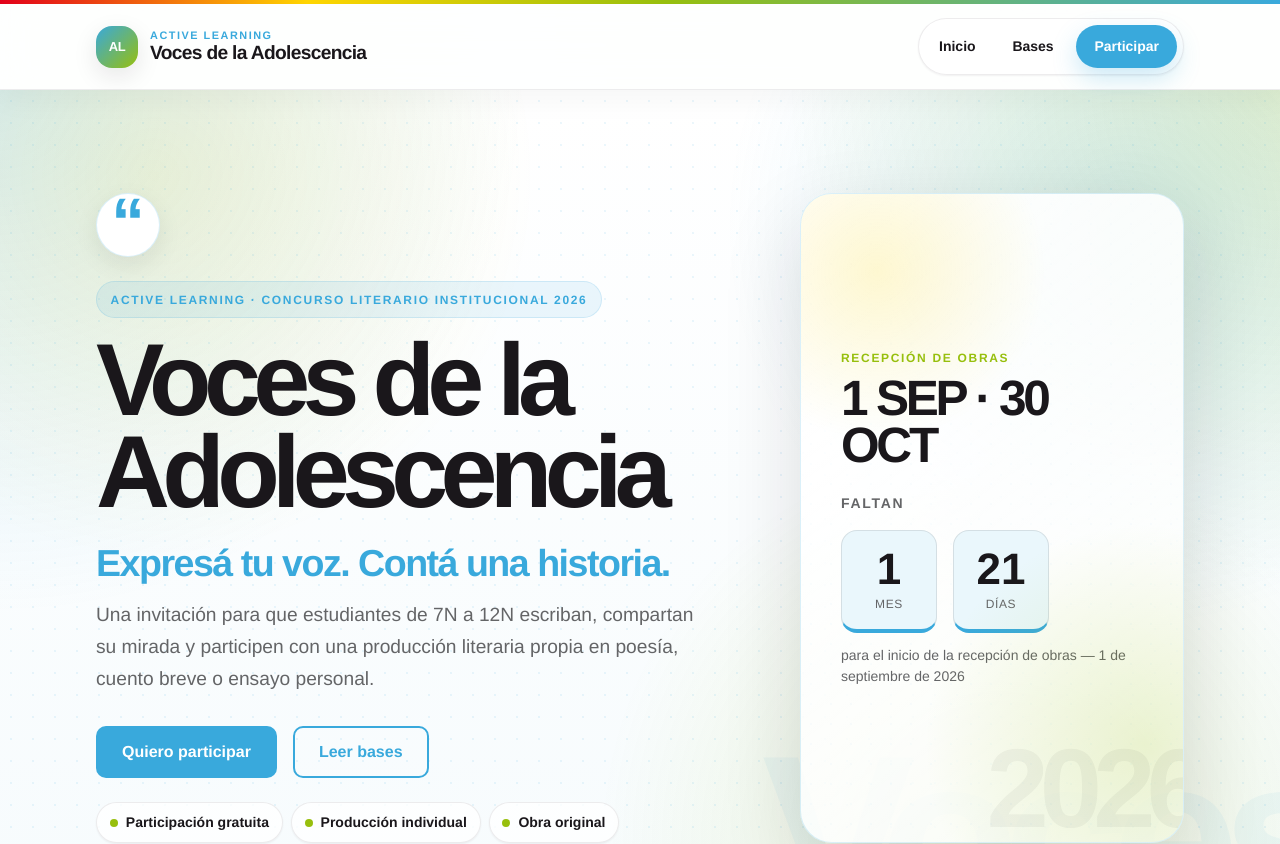
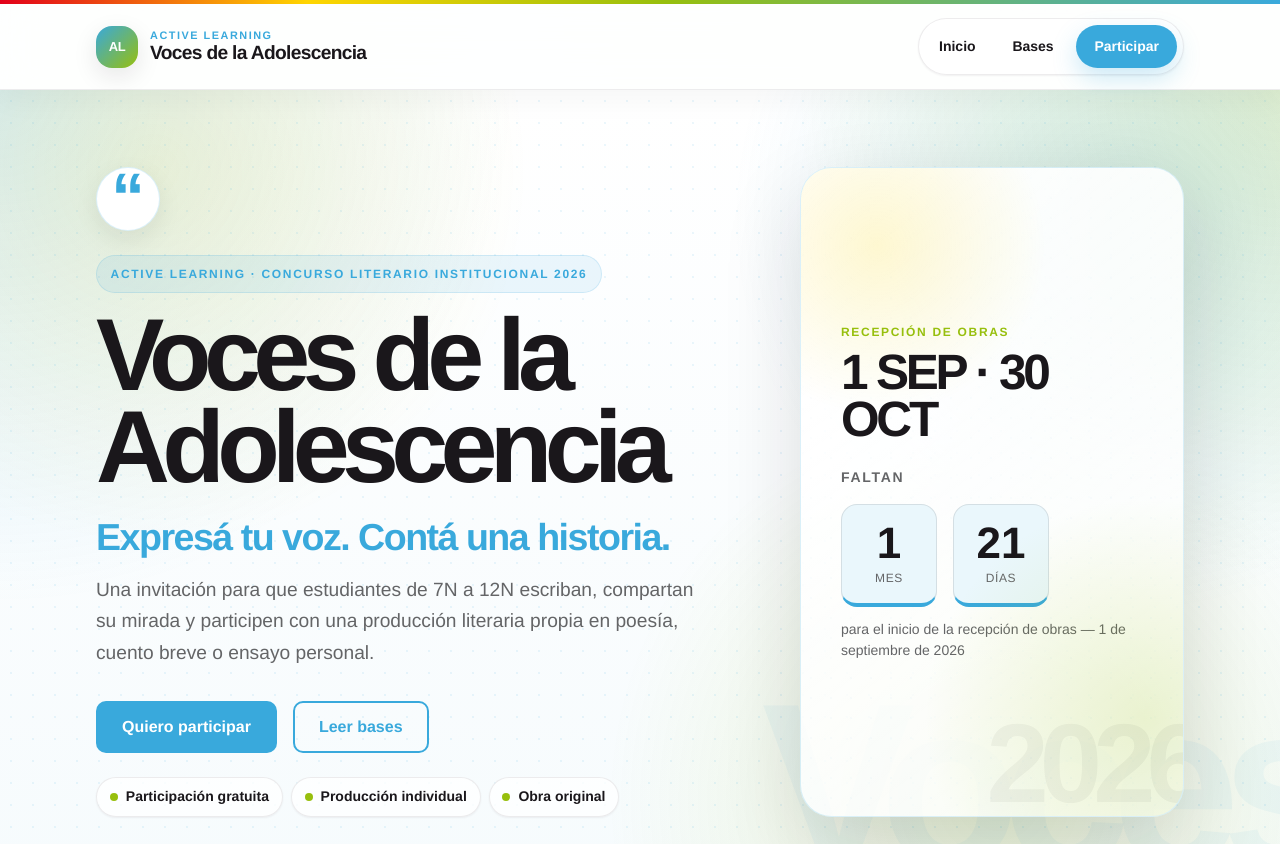
Before and after one commit to sophieblousson/voces-de-la-adolescencia, a Next.js app: page / in a window 1280 px wide. Shown: the top 844 px of the page. Built offline with nearby package versions, Linux system fonts and the light colour scheme.

Commit message:
Update Hero.module.css

```diff
--- a/components/home/Hero.module.css
+++ b/components/home/Hero.module.css
@@ -35,7 +35,7 @@
   z-index: 1;
   max-width: var(--max-width);
   margin: 0 auto;
-  padding: clamp(4.5rem, 8vw, 7.5rem) var(--space-4);
+ padding: clamp(3.25rem, 6vw, 5.5rem) var(--space-4);
   display: grid;
   grid-template-columns: minmax(0, 1.25fr) minmax(300px, 0.75fr);
   gap: clamp(var(--space-8), 6vw, var(--space-16));
```
